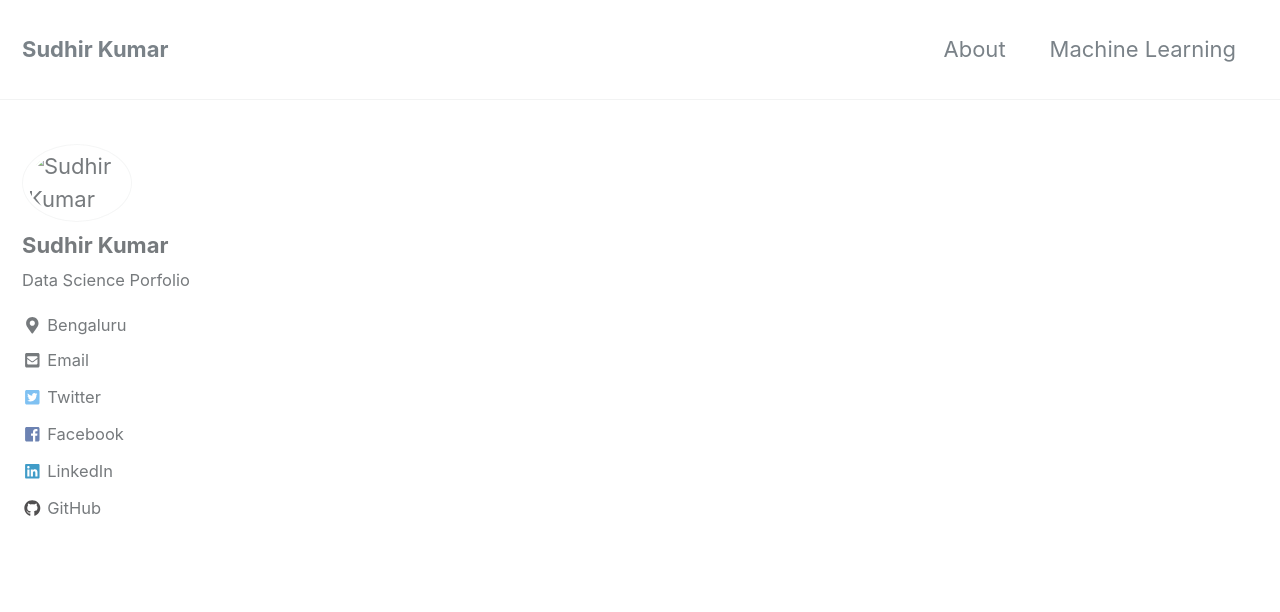
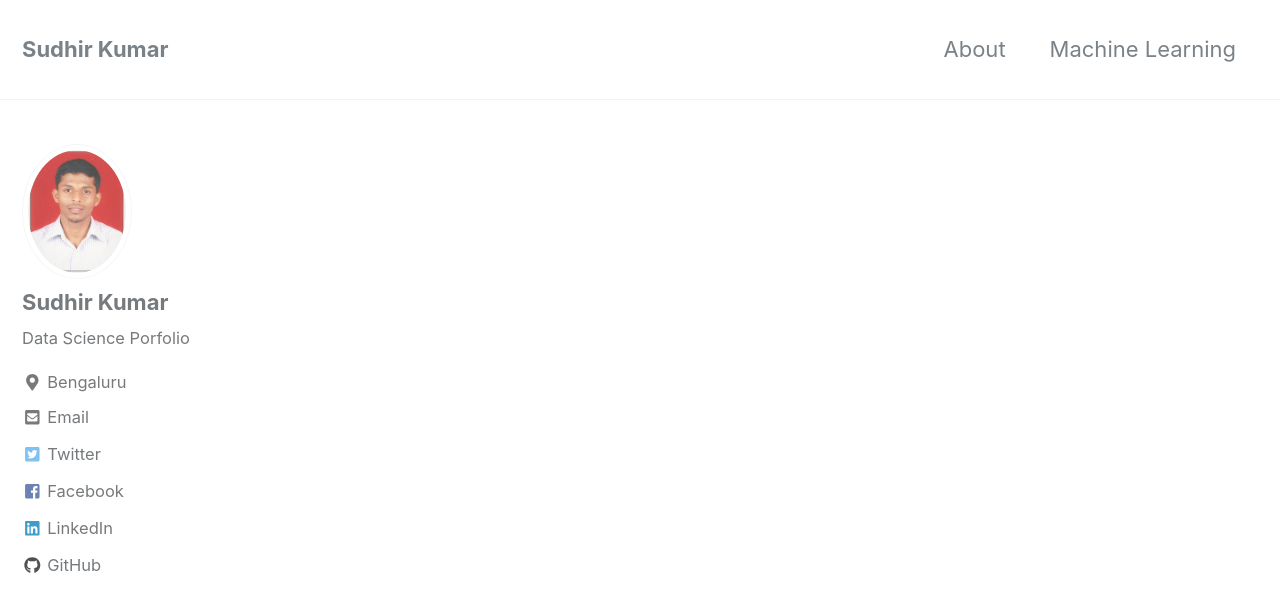
Before and after one commit to sudhirln92/sudhirln92.github.io, a Jekyll site: the page built from index.html, in a window 1280 px wide and 900 px high. Shown: the top 612 px of the window. Built offline with Jekyll 4.4.1, drawn with Linux system fonts in a browser that asks for light colours; nearby versions of some CDN libraries; the list of posts is cut into pages by our own code.

Commit message:
Portfolio

```diff
--- a/_config.yml
+++ b/_config.yml
@@ -85,7 +85,7 @@
 # Site Author
 author:
   name             : "Sudhir Kumar"
-  avatar           : "/image/SK.jpg" # path of avatar image, e.g. "/assets/images/bio-photo.jpg"
+  avatar           : "/images/SK.jpg" # path of avatar image, e.g. "/assets/images/bio-photo.jpg"
   bio              : "Data Science Porfolio"
   location         : "Bengaluru"
   email            : "sudhirln92@gmail.com"
```
